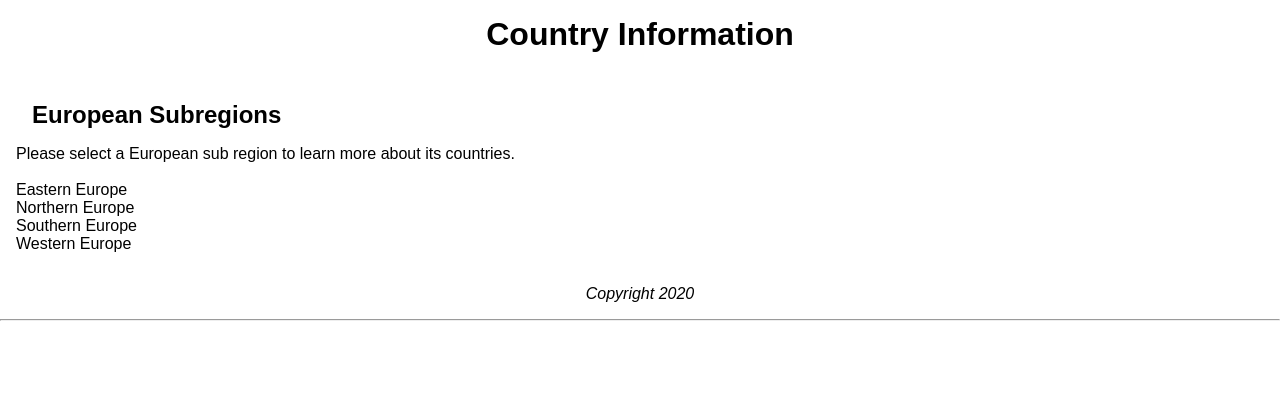
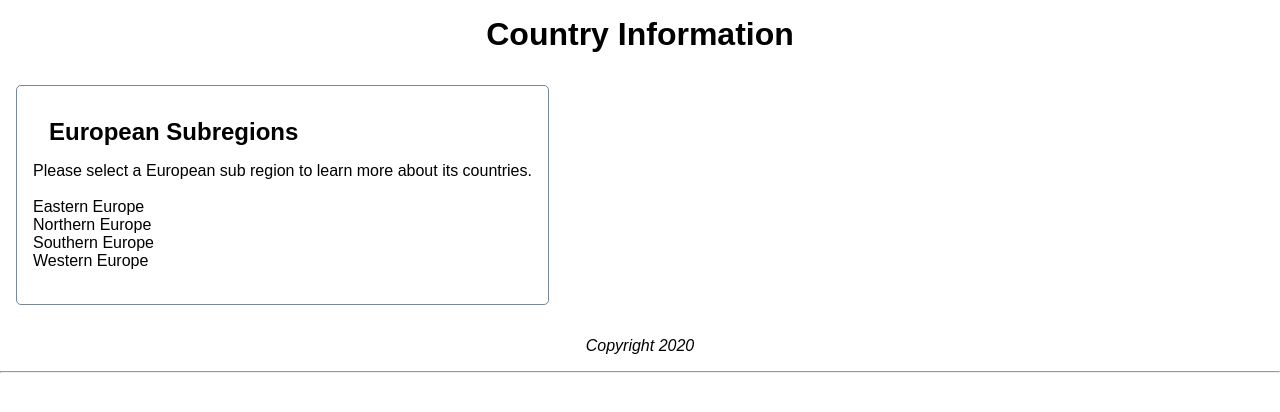
Before and after one commit to markpackham/codeclan_wk8_group_vue_express_mongodb, a Vue app in the folder client/: page / in a window 1280 px wide. Shown: the top 412 px of the page. Built offline with nearby package versions, Linux system fonts and the light colour scheme; no server answers.

Commit message:
minor style changes

```diff
--- a/client/src/assets/styles/main.css
+++ b/client/src/assets/styles/main.css
@@ -29,6 +29,7 @@ ul {
 li:hover {
   font-size: 1.2rem;
   cursor: pointer;
+  opacity: 0.7;
 }
 
 a {
@@ -45,7 +46,7 @@ h4,
 label,
 .main-footer,
 .main-container,
-.country-detail{
+.country-detail {
   padding: 1rem;
 }
 
@@ -108,18 +109,22 @@ button:hover {
 
 .flag {
   border-style: solid;
-  border-width: 0.3px;
+  border-width: 0.5px;
   padding: 0.5rem;
   margin-top: 0.3rem;
   height: 100px;
 }
 
-.europe-subregion-list{
+.europe-subregion-list,
+.northern-europe-list,
+.eastern-europe-list,
+.western-europe-list,
+.southern-europe-list {
+  border-style: solid;
+  border-color: lightslategray;
+  border-width: 0.5px;
+  border-radius: 5px;
   padding: 1rem;
-}
-
-.northern-europe-list, .eastern-europe-list, .western-europe-list, .southern-europe-list{
-
 }
 
 /* Small screens */
--- a/client/src/components/EuropeSubRegionList.vue
+++ b/client/src/components/EuropeSubRegionList.vue
@@ -1,5 +1,5 @@
 <template>
-  <div class="eu-subregions">
+  <div class="europe-subregion-list">
     <h2>European Subregions</h2>
     <p>Please select a European sub region to learn more about its countries.</p>
     <br />
@@ -9,10 +9,13 @@
       <li v-on:click="handleSelectRegion('southern')">Southern Europe</li>
       <li v-on:click="handleSelectRegion('western')">Western Europe</li>
     </ul>
-    <eastern-europe-list :countries="countries" :countryFrom="countryFrom"></eastern-europe-list>
-    <southern-europe-list :countries="countries" :countryFrom="countryFrom"></southern-europe-list>
-    <western-europe-list :countries="countries" :countryFrom="countryFrom"></western-europe-list>
-    <northern-europe-list :countries="countries" :countryFrom="countryFrom"></northern-europe-list>
+    <br />
+    <div class="europe-subregion-container">
+      <eastern-europe-list :countries="countries" :countryFrom="countryFrom"></eastern-europe-list>
+      <southern-europe-list :countries="countries" :countryFrom="countryFrom"></southern-europe-list>
+      <western-europe-list :countries="countries" :countryFrom="countryFrom"></western-europe-list>
+      <northern-europe-list :countries="countries" :countryFrom="countryFrom"></northern-europe-list>
+    </div>
   </div>
 </template>
 
@@ -26,7 +29,7 @@ export default {
   name: "europe-subregion-list",
   data() {
     return {
-      countryFrom: "",
+      countryFrom: ""
     };
   },
   props: ["countries"],
@@ -41,8 +44,7 @@ export default {
       this.countryFrom = name;
     }
   },
-  computed: {
-  },
+  computed: {},
   mounted() {}
 };
 </script>
```
